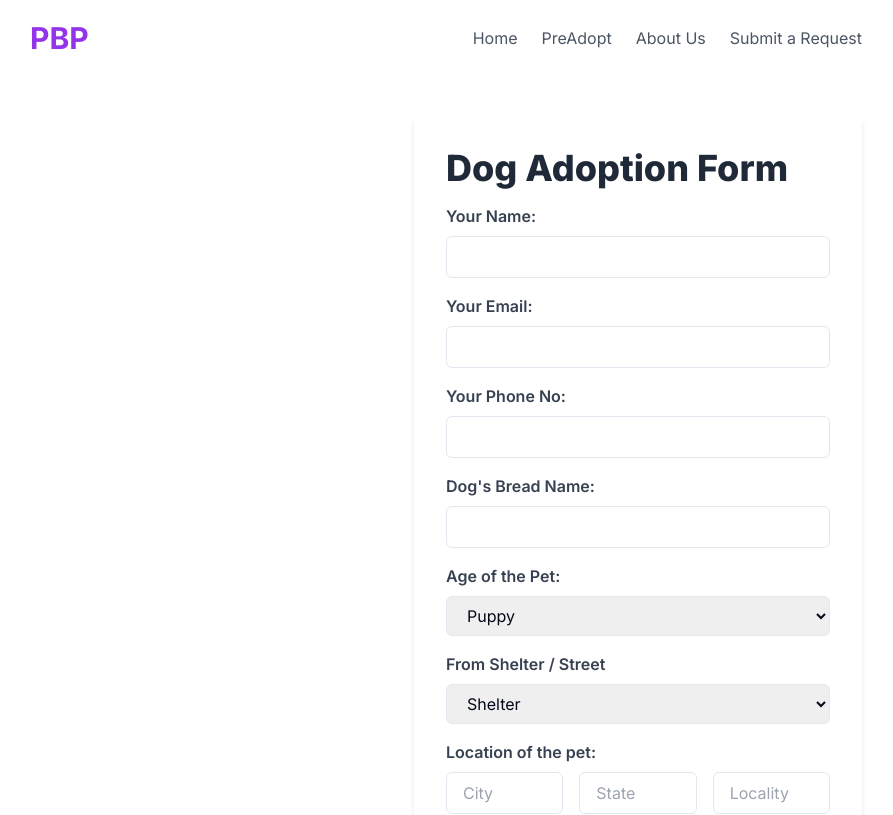
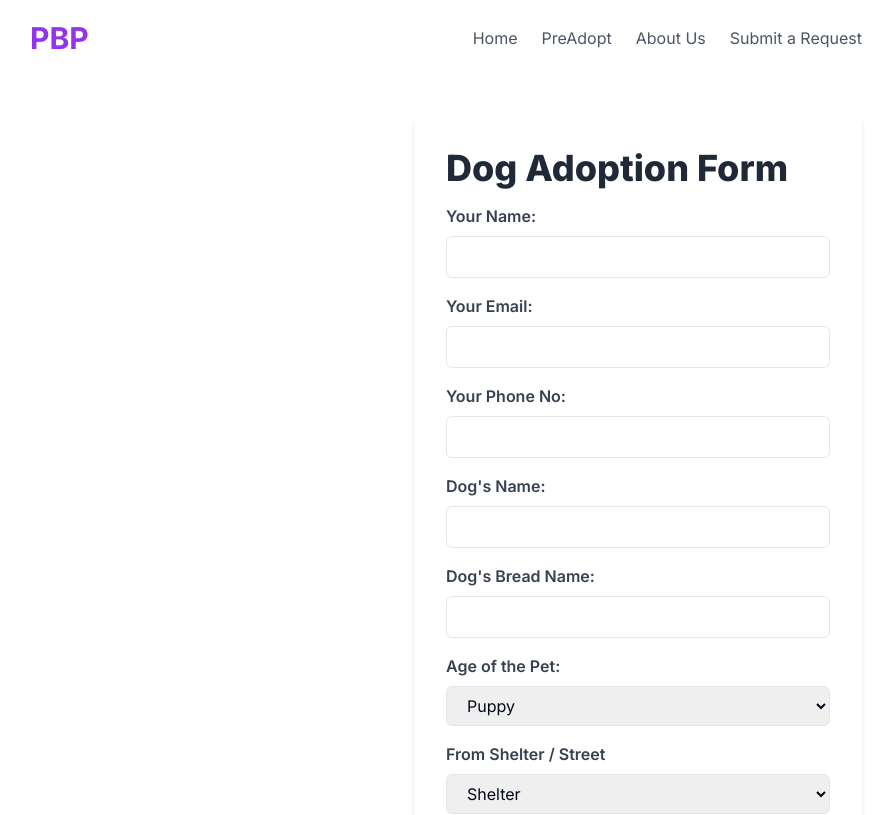
Before and after one commit to Kumar-Sahani200/AdoptDog, a Next.js app: page /submit in a window 1280 px wide. Shown: the top 815 px of the page, without its empty margins (2-895 px from the left). Built offline with nearby package versions, Linux system fonts and the light colour scheme.

Commit message:
updated form fields with dog name

```diff
--- a/app/submit/page.tsx
+++ b/app/submit/page.tsx
@@ -67,6 +67,22 @@
               type="tel"
               id="phone"
               name="phone"
+              className="w-full px-4 py-2 border rounded-md focus:outline-none focus:border-blue-500"
+              required
+            />
+          </div>
+
+          <div className="mb-4">
+            <label
+              htmlFor="name"
+              className="mb-2 block text-gray-700 font-semibold"
+            >
+              Dog&apos;s Name:
+            </label>
+            <input
+              type="text"
+              id="dogname"
+              name="dogname"
               className="w-full px-4 py-2 border rounded-md focus:outline-none focus:border-blue-500"
               required
             />
```
